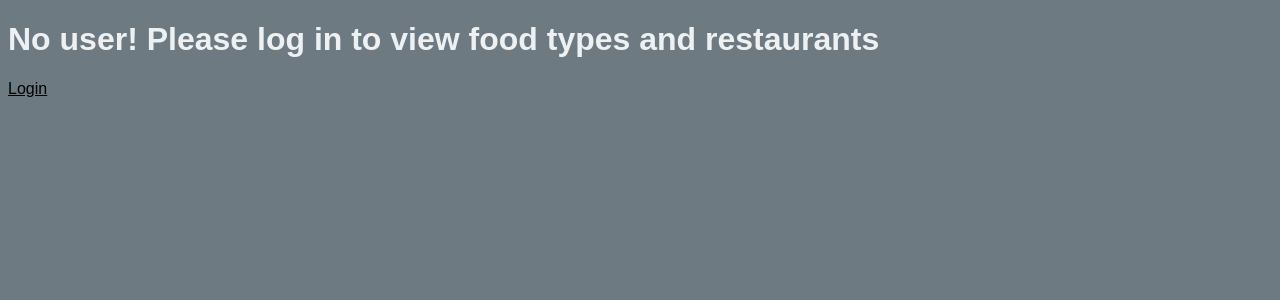
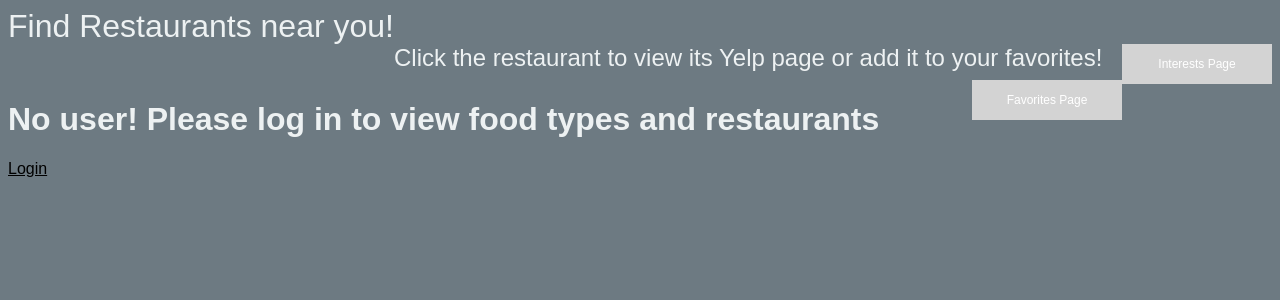
Before and after one commit to Jamielabed/Todo_project, a Python web app: template templates/main.html in a window 1280 px wide. Shown: the top 300 px of the page. Run offline with Jinja, Linux system fonts and the light colour scheme; the template is opened without the code that fills it: most values are stand-ins (such as "Sample title", 1, 10 or a date in 2020); some web fonts are replaced.

Commit message:
formatting

```diff
--- a/templates/main.html
+++ b/templates/main.html
@@ -13,22 +13,24 @@
     <script type="text/javascript">
     const GOOGLE_API_KEY = "{{api_key}}"
     </script>
-    {% if user %}
-<div>
-    <h1 class="header">Find Restaurants near you!</h1><br><br>
-    <h2 class="header"> Click the restaurant to view its Yelp page or add it to your favorites! </h2>
-</div>
-    <button id = "interests-btn" class="buttonhover">Interests Page</button><br><br>
-    <button id = "favorites-btn" class="buttonhover">Favorites Page</button>
 
 
 
 
 
-    {% endif %}
+
+
 
     {% if lat and long  %}
-    <div id="restaurants_info">
+    <div>
+        <h1 class="header">Find Restaurants near you!</h1><br><br>
+        <h2 class="header"> Click the restaurant to view its Yelp page or add it to your favorites! </h2>
+    </div>
+    <div>
+        <button id = "interests-btn" class="buttonhover">Interests Page</button><br><br>
+        <button id = "favorites-btn" class="buttonhover">Favorites Page</button>
+    </div>
+
       {% if user %}
        <!-- <h2>User is {{user.email()}}<span id="favorites"> My Favorites</span></h2> -->
        <br>
@@ -82,6 +84,7 @@
 
 
      </div>
+     <div id="restaurants_info">
        <div class="flex-container">
          <table id="restaurants-table">
            {%if restaurants|length == 0%}
```
